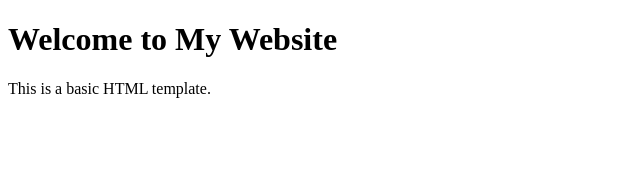
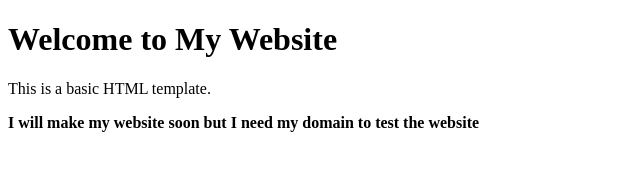
Before and after one commit to lordstickman543/lordstickman543.github.io, a plain HTML site: page index.html in a window 1280 px wide. Shown: the whole page, without its empty margins (0-640 px from the left). Drawn offline with Linux system fonts and the light colour scheme.

Commit message:
slightly improved the index.html file

```diff
--- a/index.html
+++ b/index.html
@@ -8,5 +8,6 @@
 <body>
     <h1>Welcome to My Website</h1>
     <p>This is a basic HTML template.</p>
+    <p><strong> I will make my website soon but I need my domain to test the website</strong></p>
 </body>
 </html>
```
